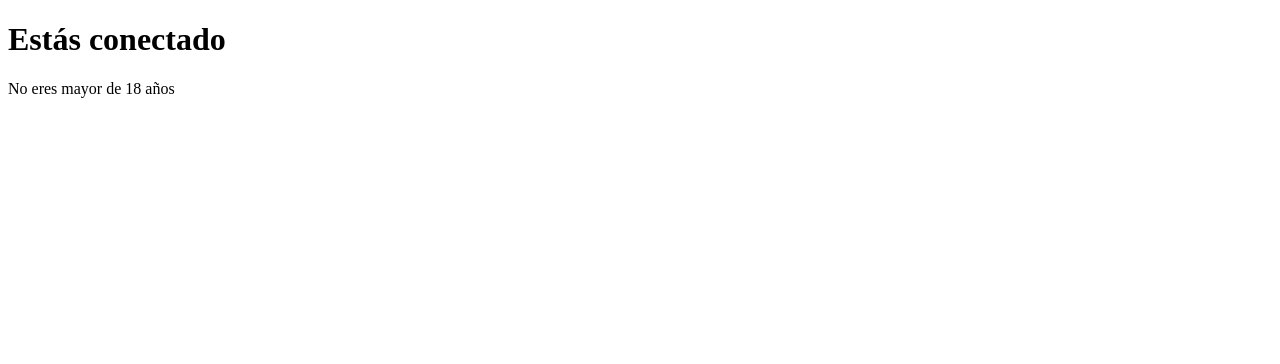
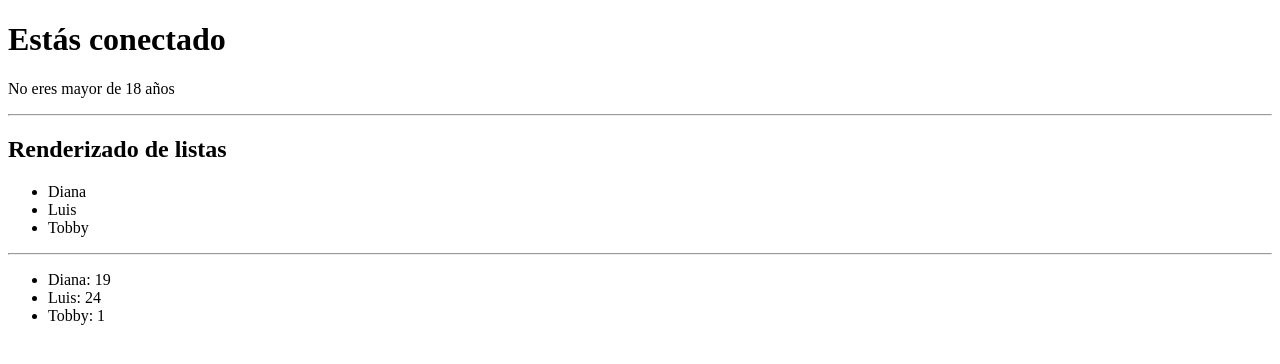
Before and after one commit to ElLuchoMan/Vue, a plain HTML site: page directivas/index.html in a window 1280 px wide. Drawn offline with nearby package versions, Linux system fonts and the light colour scheme.

Commit message:
uso de v-for para renderizar listas y listas de objetos

```diff
--- a/directivas/codigo.js
+++ b/directivas/codigo.js
@@ -1,7 +1,13 @@
 const app = new Vue({
     el: '#main',
     data: {
-     conectado: true,
-     edad:15,
+        conectado: true,
+        edad: 15,
+        lista: ['Diana', 'Luis', 'Tobby'],
+        listaPersonas: [
+            { nombre: 'Diana', edad: 19 },
+            { nombre: 'Luis', edad: 24 },
+            { nombre: 'Tobby', edad: 1 }
+        ],
     }
 });
--- a/directivas/index.html
+++ b/directivas/index.html
@@ -15,6 +15,18 @@
         <h1 v-if="conectado">Estás conectado</h1>
         <p v-if="edad>=18">Eres mayor de 18</p>
         <p v-else>No eres mayor de 18 años</p>
+        <hr>
+        <h2>Renderizado de listas</h2>
+        <!-- <p>{{lista}}</p> -->
+        <ul>
+            <li v-for="nombres in lista">{{nombres}}</li>
+        </ul>
+        <hr>
+        <ul>
+            <li v-for="personas in listaPersonas">
+                {{personas.nombre}}: {{personas.edad}}
+            </li>
+        </ul>
     </div>
 
 
```
